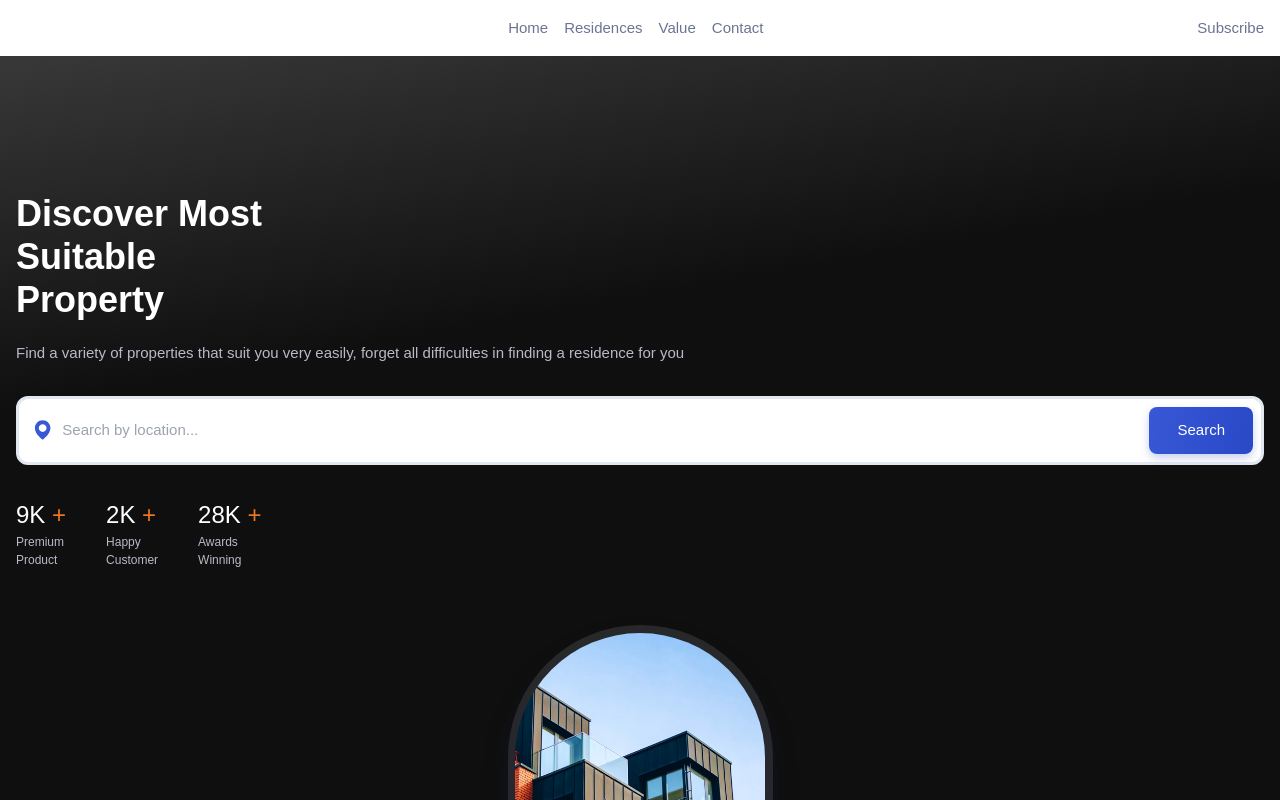
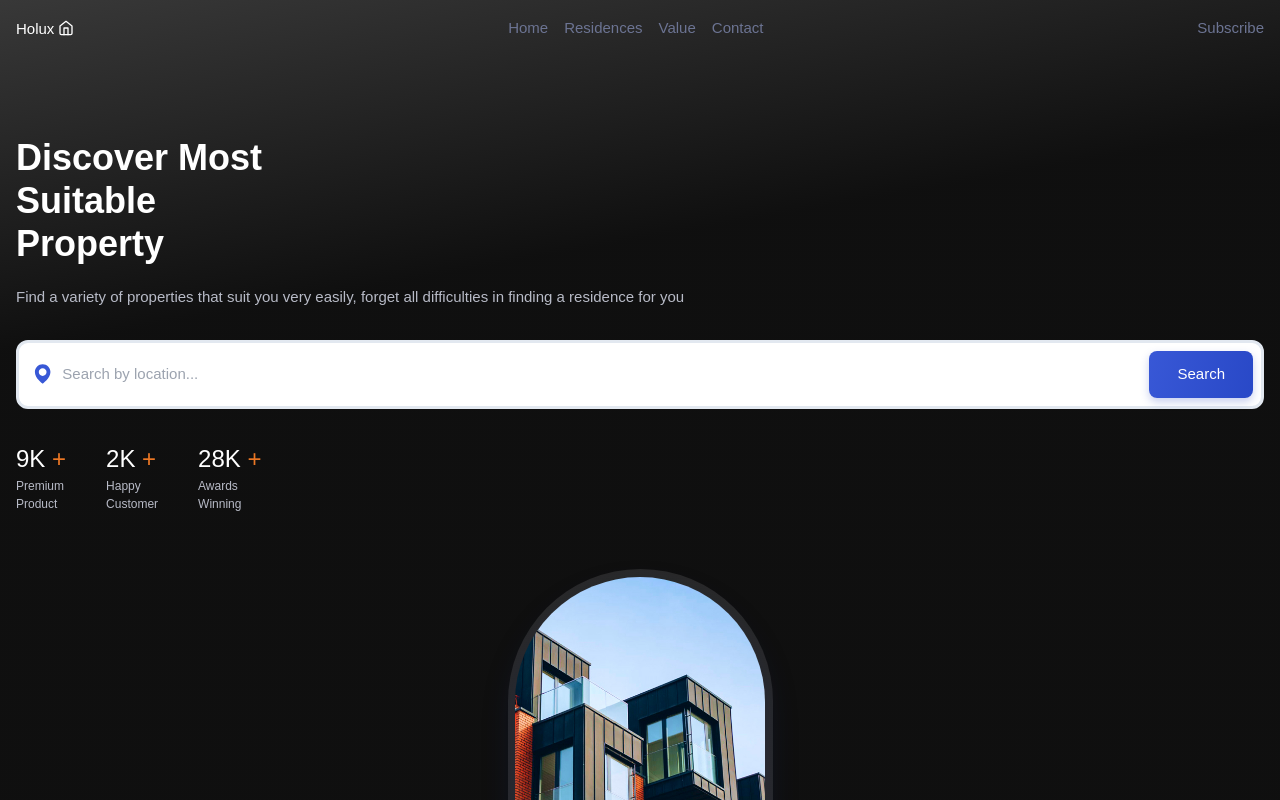
Before and after one commit to azamat-cto/holux, a React (Vite) app: page / in a window 1280 px wide. Shown: the top 800 px of the page. Built offline with nearby package versions, Linux system fonts and the light colour scheme; a small style sheet from the web is missing.

Commit message:
Add header style based on page scroll

```diff
--- a/src/components/header/index.jsx
+++ b/src/components/header/index.jsx
@@ -1,3 +1,5 @@
+import { useEffect, useRef, useState } from 'react'
+import { cn } from '@/lib/utils'
 import Logo from './logo'
 
 const links = [
@@ -98,12 +100,48 @@ const links = [
 ]
 
 function Header() {
+  const containerElement = useRef(null)
+  const scrollListener = useRef()
+  const [scrolled, setScrolled] = useState(false)
+
+  const bindScrollListener = () => {
+    scrollListener.current = () => {
+      if (containerElement && containerElement.current) {
+        if (window.scrollY >= 50) setScrolled((prevState) => (prevState = true))
+        else setScrolled((prevState) => (prevState = false))
+      }
+    }
+
+    window.addEventListener('scroll', scrollListener.current)
+  }
+
+  const unbindScrollListener = () => {
+    if (scrollListener.current) {
+      window.removeEventListener('scroll', scrollListener.current)
+      scrollListener.current = null
+    }
+  }
+
+  useEffect(() => {
+    bindScrollListener()
+
+    return function unbind() {
+      unbindScrollListener()
+    }
+  }, [])
+
   return (
-    <header className="sticky top-0 left-0 z-50 bg-transparent transition-colors">
+    <header
+      className={cn(
+        'fixed top-0 left-0 z-50 w-full bg-transparent transition-colors',
+        scrolled ? 'bg-background shadow-[0_1px_4px_hsla(228,4%,15%,0.1)]' : ''
+      )}
+      ref={containerElement}
+    >
       <div>
         <div className="container">
           <div className="flex items-center justify-between h-[3.5rem]">
-            <Logo />
+            <Logo scrolled={scrolled} />
 
             <div className="fixed right-4 bottom-8 left-4 py-5 px-12 rounded-[1.25rem] bg-card shadow-[0_8px_24px_hsla(228,66%,45%,0.15)] transition-colors md:hidden">
               <nav>
@@ -135,7 +173,9 @@ function Header() {
             </div>
 
             <div>
-              <a href="">Subscribe</a>
+              <a className="hidden md:inline" href="">
+                Subscribe
+              </a>
             </div>
           </div>
         </div>
--- a/src/components/header/logo.jsx
+++ b/src/components/header/logo.jsx
@@ -1,7 +1,12 @@
-function Logo() {
+import { cn } from '@/lib/utils'
+
+function Logo({ scrolled }) {
   return (
     <a
-      className="inline-flex items-center gap-x-1 text-white font-medium leading-[normal] hover:text-primary transition-colors"
+      className={cn(
+        'inline-flex items-center gap-x-1 text-white font-medium leading-[normal] hover:text-primary transition-colors',
+        scrolled ? 'text-foreground' : ''
+      )}
       href="#home"
     >
       <span>Holux</span>
```
